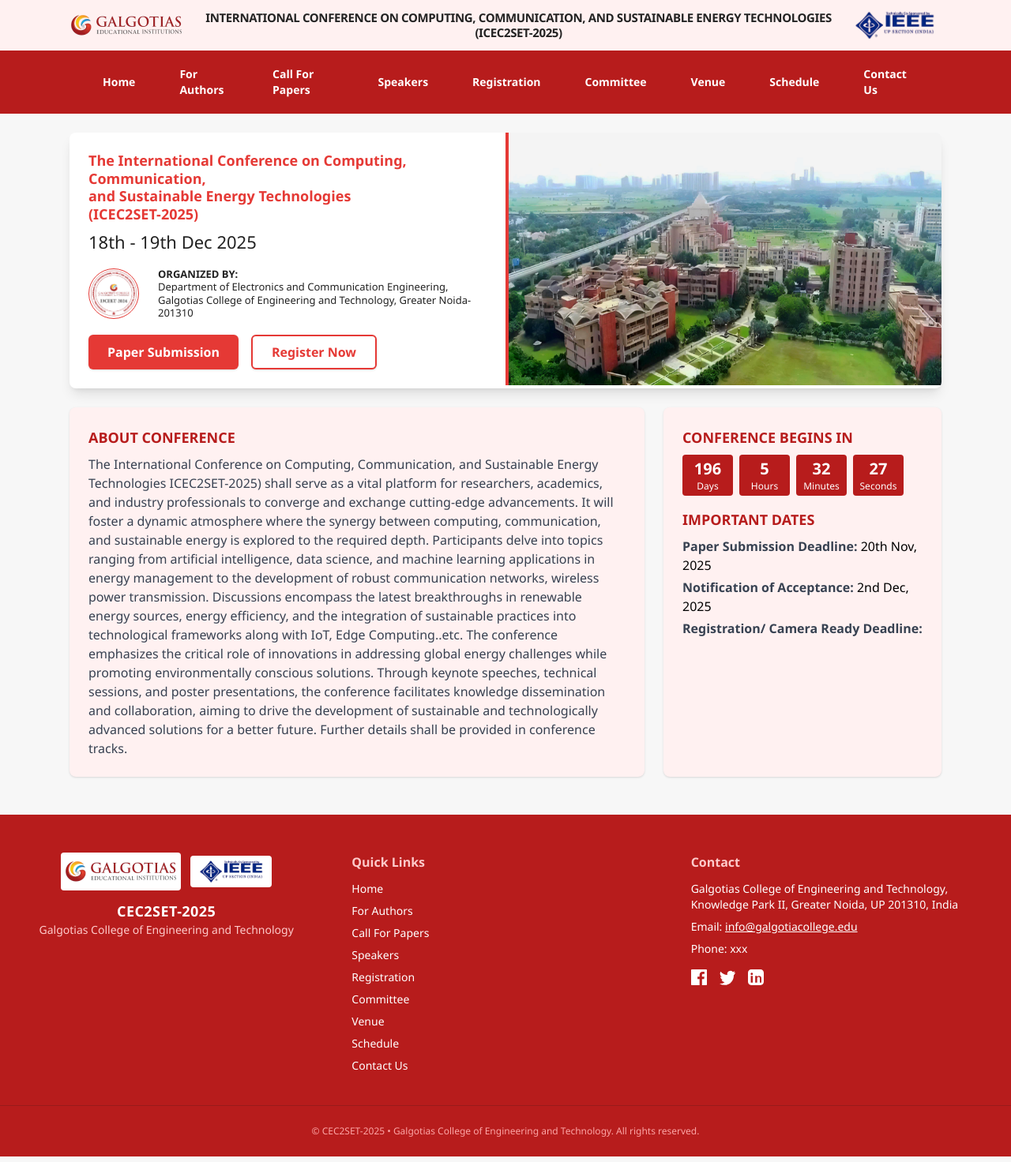
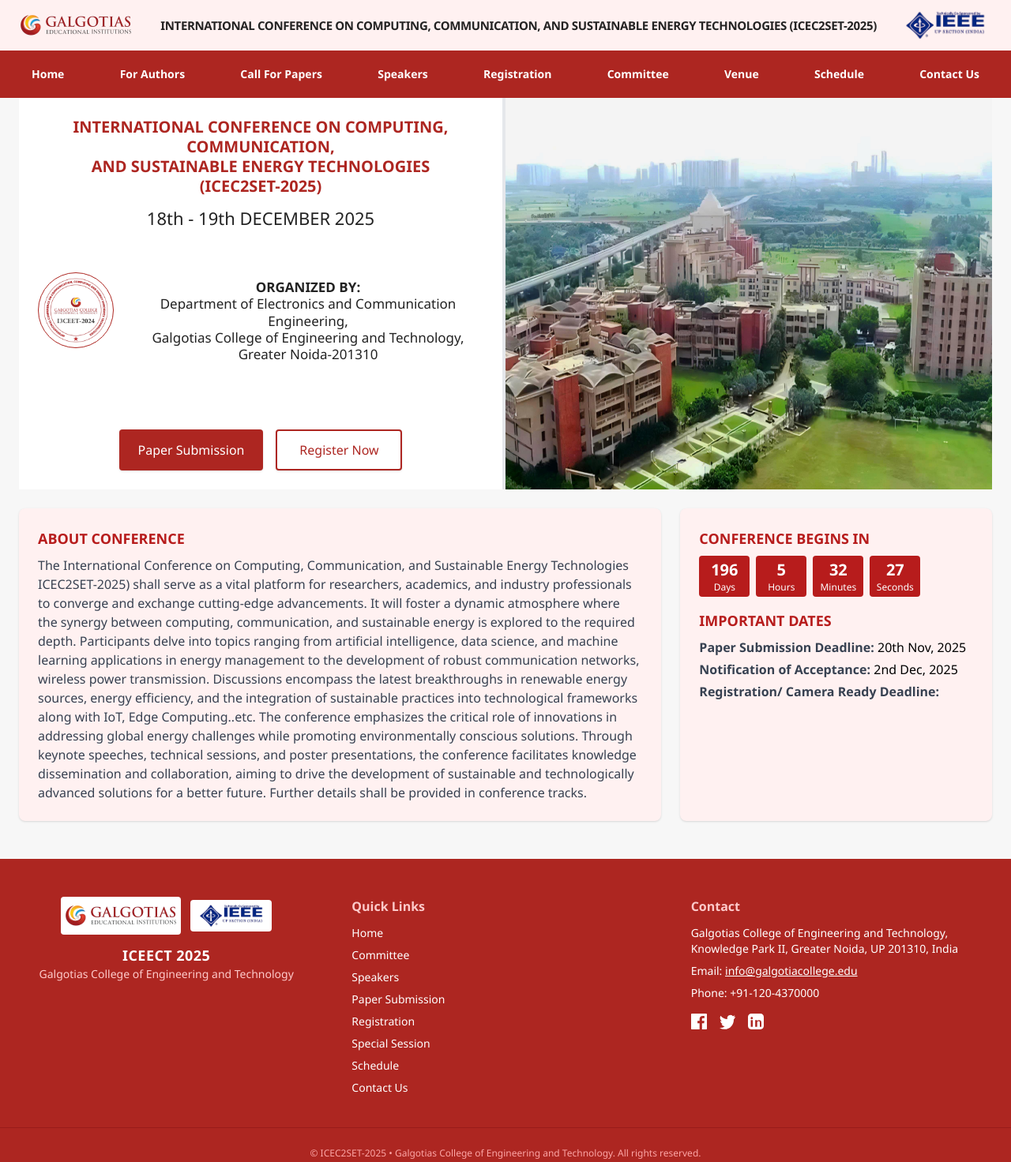
Before and after one commit to siddhant0022/ieee, a plain HTML site: page index.html in a window 1280 px wide. Shown: the whole page at 79% size. Drawn offline with nearby package versions, Linux system fonts and the light colour scheme.

Commit message:
updates in UI

```diff
--- a/index.html
+++ b/index.html
@@ -18,7 +18,7 @@
 
   <!-- Header Bar -->
   <div class="bg-[#FFF1F1] shadow-md w-full">
-    <div class="max-w-6xl mx-auto flex flex-col md:flex-row items-center justify-between py-3 px-4 md:px-6">
+    <div class="w-full mx-auto flex flex-col md:flex-row items-center justify-between py-3 px-4 md:px-6">
       <!-- Left Logo and Galgotias Text -->
       <div class="flex items-center space-x-2 mb-2 md:mb-0">
         <img src="/public/gcetlogo.png" alt="Galgotias Logo" class="h-9 md:h-10 w-auto">
@@ -40,8 +40,8 @@
   </div>
 
   <!-- Responsive Navigation Bar with Slide-out Drawer -->
-  <nav class="bg-[#b71c1c] text-white text-sm font-semibold w-full relative z-50">
-    <div class="max-w-[1100px] mx-auto flex items-center justify-between px-4 md:px-6 py-3">
+  <nav class="bg-[#AD2621] text-white text-sm font-semibold w-full relative z-50">
+    <div class="w-full px-4 md:px-6 py-3 flex items-center justify-between">
       <!-- Logo or Site Name (optional - can be added here if needed for mobile nav header) -->
       <div class="flex-1 flex items-center">
         <!-- Your logo/site name for the nav bar -->
@@ -55,21 +55,21 @@
         </button>
       </div>
       <!-- Desktop Navigation Links -->
-      <div class="hidden md:flex flex-row items-center space-x-4 md:space-x-6 ">
-        <a href="#" class="px-2 md:px-4 py-2 hover:bg-[#a31515] rounded">Home</a>
-        <a href="#" class="px-2 md:px-4 py-2 hover:bg-[#a31515] rounded">For Authors</a>
-        <a href="#" class="px-2 md:px-4 py-2 hover:bg-[#a31515] rounded">Call For Papers</a>
-        <a href="#" class="px-2 md:px-4 py-2 hover:bg-[#a31515] rounded">Speakers</a>
-        <a href="#" class="px-2 md:px-4 py-2 hover:bg-[#a31515] rounded">Registration</a>
-        <a href="#" class="px-2 md:px-4 py-2 hover:bg-[#a31515] rounded">Committee</a>
-        <a href="#" class="px-2 md:px-4 py-2 hover:bg-[#a31515] rounded">Venue</a>
-        <a href="#" class="px-2 md:px-4 py-2 hover:bg-[#a31515] rounded">Schedule</a>
-        <a href="#" class="px-2 md:px-4 py-2 hover:bg-[#a31515] rounded">Contact Us</a>
+      <div class="hidden md:flex flex-row items-center justify-between w-full px-0">
+        <a href="#" class="px-2 md:px-4 py-2 hover:font-bold rounded">Home</a>
+        <a href="#" class="px-2 md:px-4 py-2 hover:font-bold rounded">For Authors</a>
+        <a href="#" class="px-2 md:px-4 py-2 hover:font-bold rounded">Call For Papers</a>
+        <a href="#" class="px-2 md:px-4 py-2 hover:font-bold rounded">Speakers</a>
+        <a href="#" class="px-2 md:px-4 py-2 hover:font-bold rounded">Registration</a>
+        <a href="#" class="px-2 md:px-4 py-2 hover:font-bold rounded">Committee</a>
+        <a href="#" class="px-2 md:px-4 py-2 hover:font-bold rounded">Venue</a>
+        <a href="#" class="px-2 md:px-4 py-2 hover:font-bold rounded">Schedule</a>
+        <a href="#" class="px-2 md:px-4 py-2 hover:font-bold rounded">Contact Us</a>
       </div>
     </div>
     <!-- Slide-out Drawer (Mobile) -->
     <div id="drawer-overlay" class="fixed inset-0 bg-black bg-opacity-40 z-40 hidden transition-opacity duration-300"></div>
-    <div id="drawer-menu" class="fixed top-0 left-0 h-full w-64 bg-[#b71c1c] z-50 transform -translate-x-full transition-transform duration-300 flex flex-col pt-8">
+    <div id="drawer-menu" class="fixed top-0 left-0 h-full w-64 bg-[#AD2621] z-50 transform -translate-x-full transition-transform duration-300 flex flex-col pt-8">
       <button id="drawer-close" class="absolute top-3 right-3 text-white focus:outline-none p-1">
         <svg class="w-7 h-7" fill="none" stroke="currentColor" stroke-width="2" viewBox="0 0 24 24">
           <path stroke-linecap="round" stroke-linejoin="round" d="M6 18L18 6M6 6l12 12"/>
@@ -110,12 +110,43 @@
   </nav>
 
   <!-- Main Content Container -->
-  <div class="max-w-6xl mx-auto mt-6 px-4 md:px-6">
+  <div class="w-full mx-auto  px-4 md:px-6">
 
     <!-- Hero Section -->
-    <div class="bg-white rounded-lg shadow-lg overflow-hidden flex flex-col md:flex-row items-stretch">
-      <!-- Right: Image (on mobile, appears on top) -->
-      <div class="w-full md:w-1/2 h-56 sm:h-72 md:h-[320px] min-h-[220px] md:min-h-[320px] flex items-stretch justify-center bg-gray-100 relative border-l-0 md:border-l-4 border-[#e53935] order-1 md:order-2">
+    <div class="bg-white  overflow-hidden flex flex-col md:flex-row items-stretch h-[496px]">
+      <!-- Left: Conference Info -->
+      <div class="w-full md:w-1/2 p-6 flex flex-col justify-start border-r-4  order-2 md:order-1 h-full">
+        <div class="mb-5">
+          <div class="text-[#AD2621] font-bold text-[20px] leading-tight mb-1 mx-auto text-center">
+            INTERNATIONAL CONFERENCE ON COMPUTING, COMMUNICATION, <br>
+          AND SUSTAINABLE ENERGY TECHNOLOGIES <br>
+           (ICEC2SET-2025)
+          </div>
+          <div class="mt-3 text-[22px] font-normal text-[#222] mx-auto text-center">18th - 19th DECEMBER 2025</div>
+        </div>
+
+        <!-- Round Logo and Organized By section -->
+        <div class="mt-8 flex items-start space-x-6 mb-8 mx-auto text-center">
+          <!-- Round Logo -->
+          <img src="/public/i3ceet logo.png" alt="I3CEET-2024 Logo" class="h-24 w-24 object-contain rounded-full border border-[#AD2621] bg-white p-1">
+
+          <!-- Organized By text -->
+          <div class="text-[17px] text-[#222] leading-tight pt-2">
+            <span class="font-bold">ORGANIZED BY:</span><br>
+            Department of Electronics and Communication Engineering,<br>
+            Galgotias College of Engineering and Technology,<br>
+            Greater Noida-201310
+          </div>
+        </div>
+
+        <!-- Buttons -->
+        <div class="mt-auto flex space-x-4 mx-auto text-center">
+          <button class="bg-[#AD2621] text-white font-normal text-[16px] px-6 py-3 rounded shadow hover:font-bold transition min-w-[160px] text-center">Paper Submission</button>
+          <button class="bg-white border-2 border-[#AD2621] text-[#AD2621] font-normal text-[16px] px-6 py-3 rounded shadow  hover:font-bold transition min-w-[160px] text-center">Register Now</button>
+        </div>
+      </div>
+      <!-- Right: Image -->
+      <div class="w-full md:w-1/2 h-full flex items-stretch justify-center bg-gray-100 relative border-0 order-1 md:order-2">
         <img
           src="/public/gcet.jpg"
           alt="GCET Campus"
@@ -125,30 +156,6 @@
         <!-- Placeholder (hidden by default, shown if image fails) -->
         <div class="absolute inset-0 hidden items-center justify-center bg-gray-200">
           <span class="text-gray-400 text-lg font-semibold">[Image Placeholder]</span>
-        </div>
-      </div>
-      <!-- Left: Conference Info -->
-      <div class="w-full md:w-1/2 p-4 md:p-6 flex flex-col justify-between order-2 md:order-1">
-        <div>
-          <div class="text-[#e53935] font-bold text-[16px] md:text-[18px] leading-tight mb-2">
-           The International Conference on Computing, Communication,<br>
-             and Sustainable Energy Technologies <br>
-           (ICEC2SET-2025)
-          </div>
-          <div class="mt-1 text-[18px] md:text-[22px] font-normal text-[#222]">18th - 19th Dec 2025</div>
-          <!-- I3CEET logo + Round badge + Organized By section -->
-          <div class="mt-4 flex flex-col sm:flex-row items-center space-y-2 sm:space-y-0 sm:space-x-4 md:space-x-6">
-            <img src="/public/i3ceet logo.png" alt="I3CEET Logo" class="h-12 w-12 md:h-16 md:w-16 object-contain rounded-full border border-[#e53935] bg-white">
-
-            <div class="text-[11px] md:text-[13px] text-[#222] leading-tight text-center sm:text-left">
-              <span class="font-bold">ORGANIZED BY:</span><br>
-              Department of Electronics and Communication Engineering, Galgotias College of Engineering and Technology, Greater Noida-201310
-            </div>
-          </div>
-        </div>
-        <div class="mt-5 flex flex-col sm:flex-row space-y-3 sm:space-y-0 sm:space-x-4 w-full">
-          <button class="bg-[#e53935] text-white font-bold text-[15px] md:text-[16px] px-4 md:px-6 py-2 rounded-md shadow hover:bg-[#b71c1c] transition w-full sm:w-auto text-center">Paper Submission</button>
-          <button class="bg-white border-2 border-[#e53935] text-[#e53935] font-bold text-[15px] md:text-[16px] px-4 md:px-6 py-2 rounded-md shadow hover:bg-[#fbe9e7] transition w-full sm:w-auto text-center">Register Now</button>
         </div>
       </div>
     </div>
@@ -246,7 +253,7 @@ a better future. Further details shall be provided in conference tracks.
   </script>
 
    <!-- Contact Section -->
-  <footer class="bg-[#b71c1c] text-white pt-12 pb-6 mt-12">
+<footer class="bg-[#AD2621] text-white pt-12 pb-6 mt-12">
     <div class="max-w-7xl mx-auto px-4 flex flex-col md:flex-row md:justify-between gap-10">
       <!-- Logo and Conference Name -->
       <div class="flex flex-col items-start md:items-center md:w-1/3 mb-8 md:mb-0">
@@ -254,7 +261,7 @@ a better future. Further details shall be provided in conference tracks.
           <img src="/public/gcetlogo.png" alt="Galgotias College of Engineering and Technology" class="h-8 sm:h-10 md:h-12 w-auto rounded bg-white p-1 object-contain"/>
           <img src="/public/ieeelogo.png" alt="IEEE Logo" class="h-6 sm:h-8 md:h-10 w-auto rounded bg-white p-1 object-contain"/>
         </div>
-        <div class="font-bold text-lg tracking-wide">CEC2SET-2025</div>
+        <div class="font-bold text-lg tracking-wide">ICEECT 2025</div>
         <div class="text-sm text-red-200">Galgotias College of Engineering and Technology</div>
       </div>
       <!-- Quick Links -->
@@ -262,12 +269,11 @@ a better future. Further details shall be provided in conference tracks.
         <div class="font-semibold text-red-200 mb-3">Quick Links</div>
         <ul class="space-y-2 text-sm">
           <li><a href="index.html" class="hover:text-red-400 transition">Home</a></li>
-          <li><a href="committee.html" class="hover:text-red-400 transition">For Authors</a></li>
-          <li><a href="speaker.html" class="hover:text-red-400 transition">Call For Papers</a></li>
-          <li><a href="paper-submission.html" class="hover:text-red-400 transition">Speakers</a></li>
+          <li><a href="committee.html" class="hover:text-red-400 transition">Committee</a></li>
+          <li><a href="speaker.html" class="hover:text-red-400 transition">Speakers</a></li>
+          <li><a href="paper-submission.html" class="hover:text-red-400 transition">Paper Submission</a></li>
           <li><a href="registration.html" class="hover:text-red-400 transition">Registration</a></li>
-          <li><a href="special-session.html" class="hover:text-red-400 transition">Committee</a></li>
-          <li><a href="venue.html" class="hover:text-red-400 transition">Venue</a></li>
+          <li><a href="special-session.html" class="hover:text-red-400 transition">Special Session</a></li>
           <li><a href="schedule.html" class="hover:text-red-400 transition">Schedule</a></li>
           <li><a href="contact.html" class="hover:text-red-400 transition">Contact Us</a></li>
         </ul>
@@ -277,7 +283,7 @@ a better future. Further details shall be provided in conference tracks.
         <div class="font-semibold text-red-200 mb-3">Contact</div>
         <div class="text-sm mb-2">Galgotias College of Engineering and Technology,<br>Knowledge Park II, Greater Noida, UP 201310, India</div>
         <div class="text-sm mb-2">Email: <a href="mailto:info@galgotiacollege.edu" class="underline hover:text-red-400">info@galgotiacollege.edu</a></div>
-        <div class="text-sm mb-4">Phone: xxx</div>
+        <div class="text-sm mb-4">Phone: +91-120-4370000</div>
         <div class="flex gap-4 mt-2">
           <a href="#" class="hover:text-red-400" aria-label="Facebook"><svg class="w-5 h-5" fill="currentColor" viewBox="0 0 24 24"><path d="M22.675 0h-21.35C.595 0 0 .592 0 1.326v21.348C0 23.408.595 24 1.325 24h11.495v-9.294H9.692v-3.622h3.128V8.413c0-3.1 1.893-4.788 4.659-4.788 1.325 0 2.463.099 2.797.143v3.24l-1.918.001c-1.504 0-1.797.715-1.797 1.763v2.313h3.587l-.467 3.622h-3.12V24h6.116C23.406 24 24 23.408 24 22.674V1.326C24 .592 23.406 0 22.675 0"/></svg></a>
           <a href="#" class="hover:text-red-400" aria-label="Twitter"><svg class="w-5 h-5" fill="currentColor" viewBox="0 0 24 24"><path d="M24 4.557a9.83 9.83 0 0 1-2.828.775 4.932 4.932 0 0 0 2.165-2.724c-.951.564-2.005.974-3.127 1.195a4.916 4.916 0 0 0-8.38 4.482C7.691 8.095 4.066 6.13 1.64 3.161c-.542.929-.856 2.01-.857 3.17 0 2.188 1.115 4.117 2.823 5.247a4.904 4.904 0 0 1-2.229-.616c-.054 2.281 1.581 4.415 3.949 4.89a4.936 4.936 0 0 1-2.224.084c.627 1.956 2.444 3.377 4.6 3.417A9.867 9.867 0 0 1 0 21.543a13.94 13.94 0 0 0 7.548 2.209c9.057 0 14.009-7.496 14.009-13.986 0-.213-.005-.425-.014-.636A9.936 9.936 0 0 0 24 4.557z"/></svg></a>
@@ -285,7 +291,7 @@ a better future. Further details shall be provided in conference tracks.
         </div>
       </div>
     </div>
-    <div class="mt-10 border-t border-red-800 pt-6 text-center text-xs text-red-300">&copy;  CEC2SET-2025 &bull; Galgotias College of Engineering and Technology. All rights reserved.</div>
+    <div class="mt-10 border-t border-red-800 pt-6 text-center text-xs text-red-300">&copy; ICEC2SET-2025 &bull; Galgotias College of Engineering and Technology. All rights reserved.</div>
   </footer>
 </body>
 </html>
```
